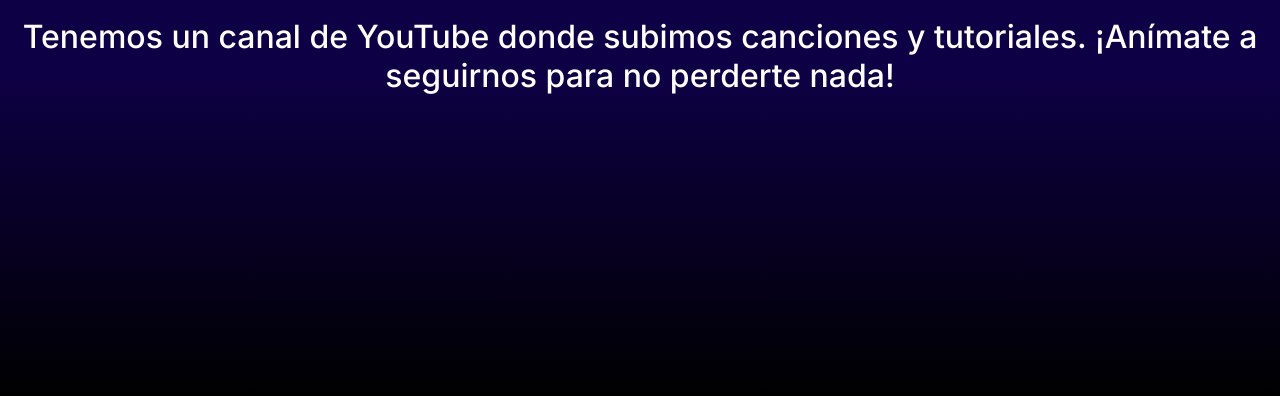
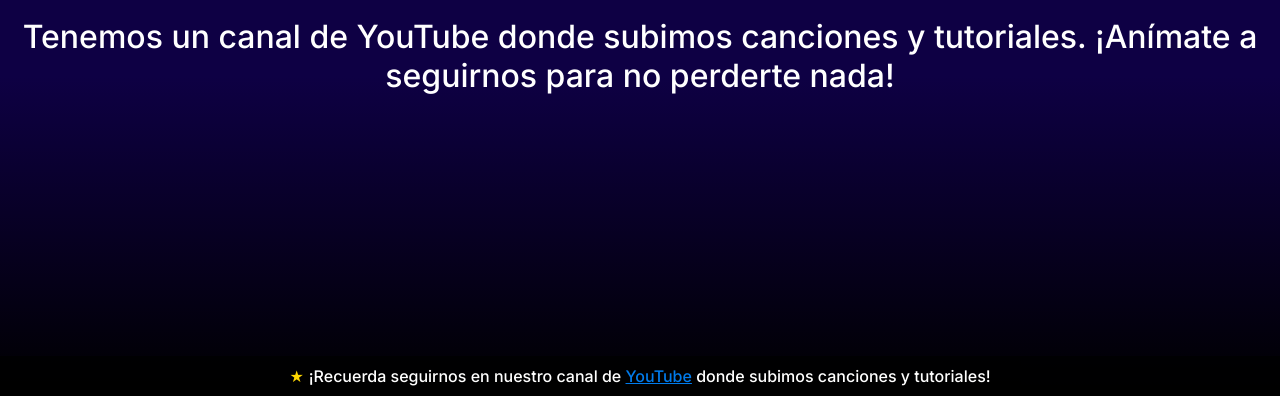
Before and after one commit to IAHispano/IAHispano-Website, a plain HTML site: page public/videos.html in a window 1280 px wide. Shown: the part 404-800 px from the top of the page. Drawn offline with Linux system fonts and the light colour scheme.

Commit message:
[added] minor changes in videos style

```diff
--- a/public/styles/standard.css
+++ b/public/styles/standard.css
@@ -156,9 +156,11 @@
   padding: 10px;
   position: fixed;
   bottom: 0;
+  background-color: #000000c0;
   left: 0;
   width: 100%;
 }
+
 
 .star {
   color: gold;
--- a/public/styles/videos.css
+++ b/public/styles/videos.css
@@ -42,7 +42,6 @@
   left: 0;
   width: 100%;
   height: 100%;
-  background-image: url('https://yt3.googleusercontent.com/iAxnDFj_RYww0_RB9T5G3Yv8GIOFpDcJ0NnjZT2pCX6taarg2z4oMcFlAacnqxrbz7_MKG4fYr8=s176-c-k-c0x00ffffff-no-rj'); /* Reemplaza 'ruta_de_la_imagen.png' por la ruta de tu imagen normal */
   opacity: 0.7; /* Ajusta la opacidad de la imagen normal */
   transition: transform 0.2s, opacity 0.2s; /* Agrega transición para la transformación y la opacidad */
   transform: translateX(0); /* Inicialmente la imagen está en la posición original */
--- a/public/videos.html
+++ b/public/videos.html
@@ -84,7 +84,10 @@
   </div>
   <div id="loading-logo" class="loading-logo"></div>
   <div id="video-container" class="video-container"></div>
-
+  <p class="footer">
+    <span class="star">&#9733;</span>¡Recuerda seguirnos en nuestro canal de
+    <a href="https://youtube.com/@IAHispano">YouTube</a> donde subimos canciones y tutoriales!
+  </p>
   <!-- Content End -->
 
 </body>
```
